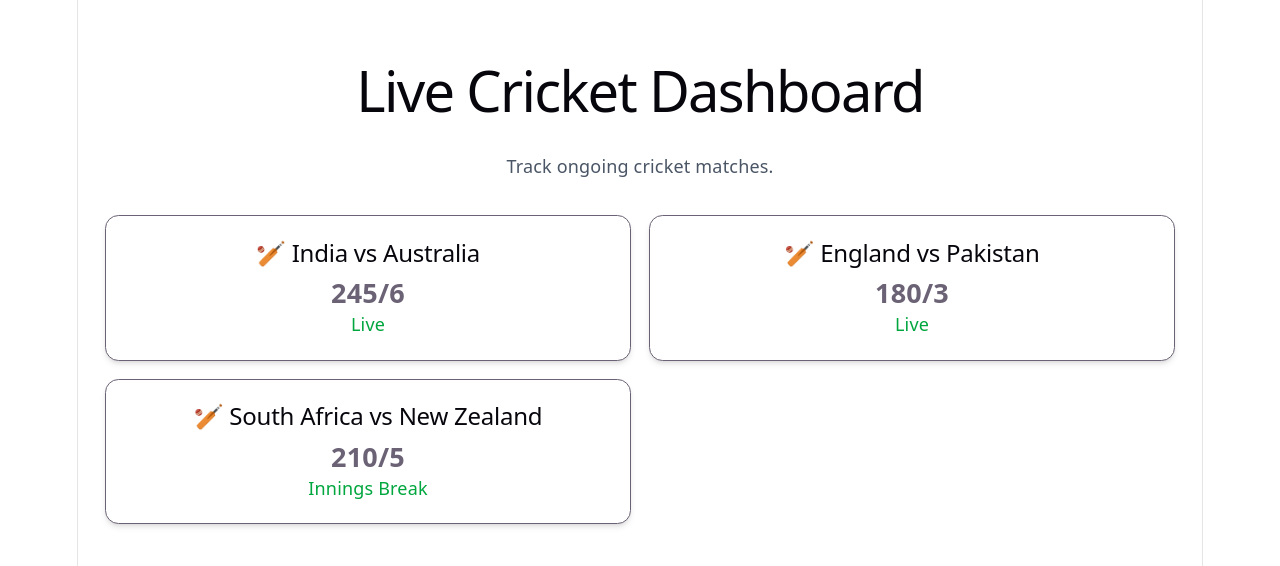
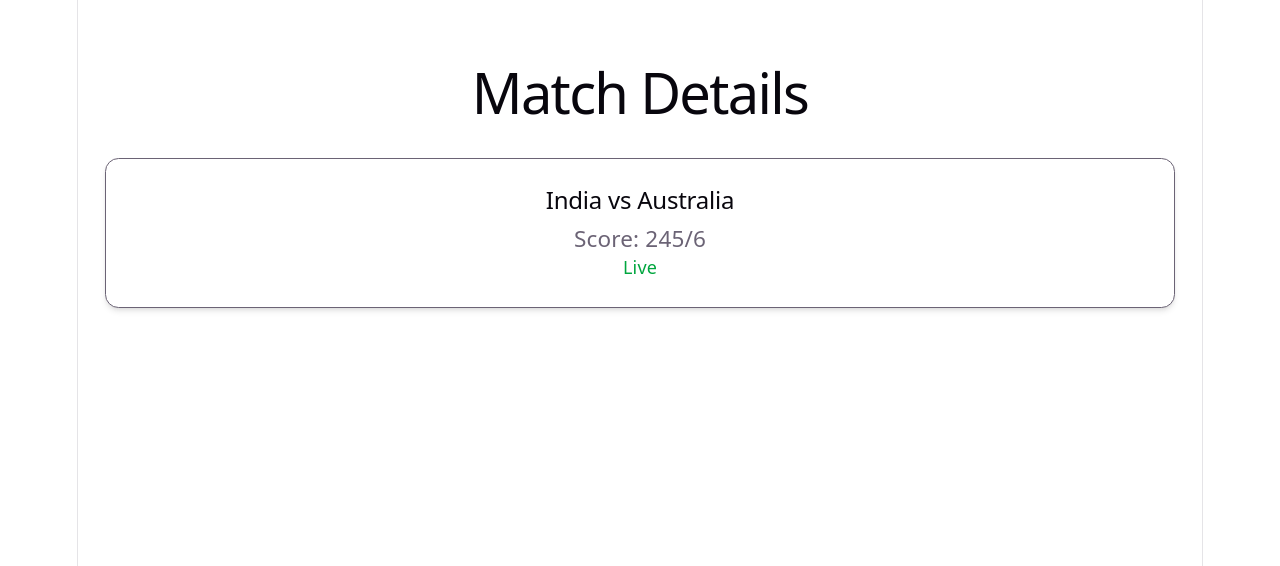
Before and after one commit to HARSHITA-JETHANI/LiveCricketTracker, a React (Vite) app: page /match/1 in a window 1280 px wide. Shown: the top 566 px of the page. Built offline with nearby package versions, Linux system fonts and the light colour scheme.

Commit message:
MatchDetails Page created

```diff
--- a/src/App.jsx
+++ b/src/App.jsx
@@ -1,13 +1,28 @@
-import { useState } from 'react'
-import reactLogo from './assets/react.svg'
-import viteLogo from './assets/vite.svg'
-import heroImg from './assets/hero.png'
-import './App.css'
+import {
+  BrowserRouter,
+  Routes,
+  Route,
+} from "react-router-dom";
 
 import HomePage from "./pages/HomePage";
+import MatchDetailsPage from "./pages/MatchDetailsPage";
 
 function App() {
-  return <HomePage />;
+  return (
+    <BrowserRouter>
+      <Routes>
+        <Route
+          path="/"
+          element={<HomePage />}
+        />
+
+        <Route
+          path="/match/:id"
+          element={<MatchDetailsPage />}
+        />
+      </Routes>
+    </BrowserRouter>
+  );
 }
 
 export default App;
--- a/src/components/MatchCard.jsx
+++ b/src/components/MatchCard.jsx
@@ -1,5 +1,8 @@
+import { Link } from "react-router-dom";
+
 function MatchCard({ match }) {
   return (
+    <Link to={`/match/${match.id}`}>
       <div className="bg-white border rounded-xl p-5 shadow-md hover:shadow-lg transition">
         <h2 className="text-xl font-semibold mb-3">
           🏏 {match.team1} vs {match.team2}
@@ -13,6 +16,7 @@ function MatchCard({ match }) {
           {match.status}
         </p>
       </div>
+    </Link>
   );
 }
 
--- /dev/null
+++ b/src/pages/MatchDetailsPage.jsx
@@ -0,0 +1,48 @@
+import { useParams } from "react-router-dom";
+import matches from "../data/matches";
+
+function MatchDetailsPage() {
+  const { id } = useParams();
+
+  const match = matches.find(
+    (match) => match.id === Number(id)
+  );
+
+  if (!match) {
+  return (
+    <div className="p-6">
+      <h1 className="text-3xl font-bold mb-4">
+        Match Not Found
+      </h1>
+
+      <p>
+        The requested match does not exist.
+      </p>
+    </div>
+  );
+}
+
+  return (
+    <div className="p-6">
+      <h1 className="text-3xl font-bold mb-4">
+        Match Details
+      </h1>
+
+      <div className="bg-white border rounded-xl p-6 shadow-md">
+        <h2 className="text-2xl font-semibold mb-3">
+          {match.team1} vs {match.team2}
+        </h2>
+
+        <p className="text-xl mb-2">
+          Score: {match.score}
+        </p>
+
+        <p className="text-green-600 font-medium">
+          {match.status}
+        </p>
+      </div>
+    </div>
+  );
+}
+
+export default MatchDetailsPage;
```
Lines whose indentation alone changed are shown as unchanged.
